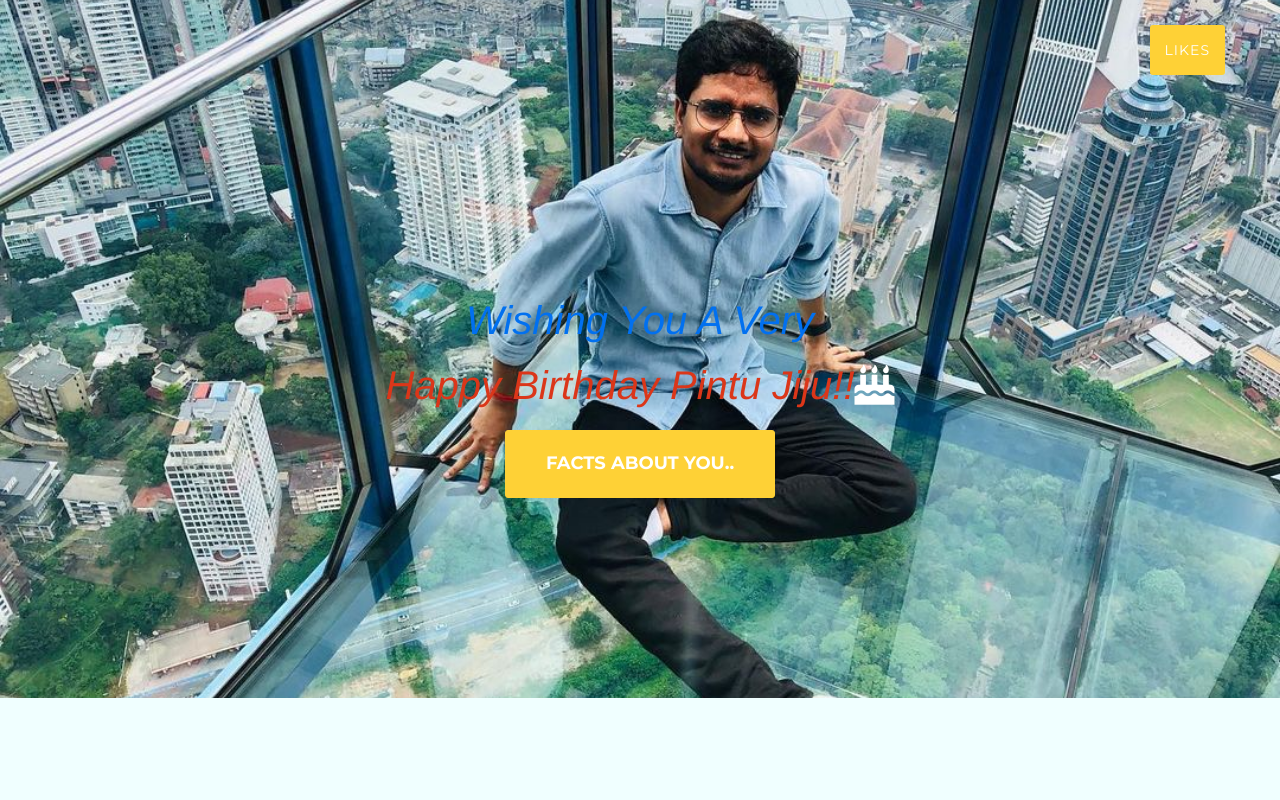
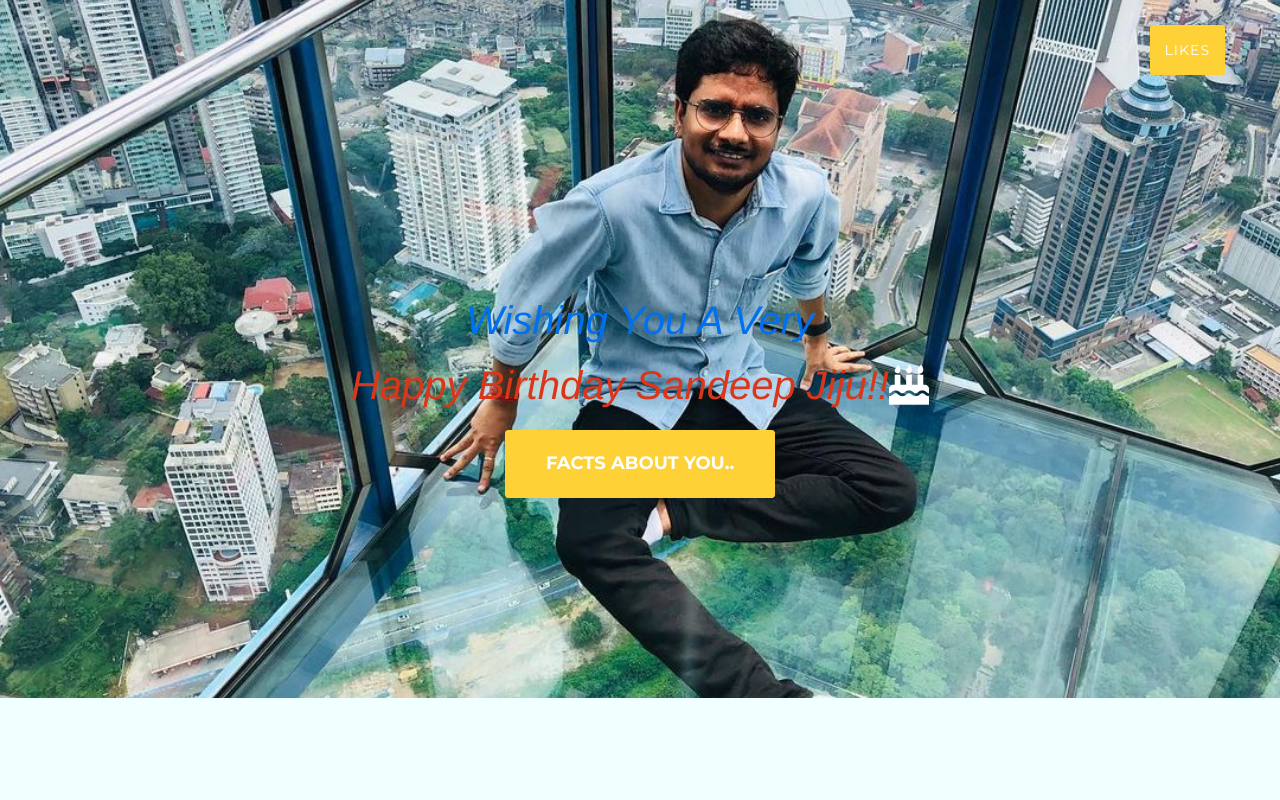
Before and after one commit to viveksahu26/Birthday, a plain HTML site: page web/index.html in a window 1280 px wide. Shown: the top 800 px of the page. Drawn offline with nearby package versions, Linux system fonts and the light colour scheme; a web font is replaced by a local one.

Commit message:
name changes

```diff
--- a/web/index.html
+++ b/web/index.html
@@ -58,7 +58,7 @@
         <div class="container">
             <div class="intro-text">
                 <div class="intro-lead-in"><span style="color:rgb(1, 112, 240)">Wishing You A Very</span></div>
-                <div class="intro-lead-in"><span style="color:rgb(219, 54, 25)">Happy </span><span style="color:rgb(219, 54, 25);">Birthday </span><span style="color:rgb(219, 54, 25);">Pintu Jiju!!</span><i class="fa fa-birthday-cake fa-stack-4x " aria-hidden="true"></i></div>
+                <div class="intro-lead-in"><span style="color:rgb(219, 54, 25)">Happy </span><span style="color:rgb(219, 54, 25);">Birthday </span><span style="color:rgb(219, 54, 25);">Sandeep Jiju!!</span><i class="fa fa-birthday-cake fa-stack-4x " aria-hidden="true"></i></div>
                 <a href="#services" class="page-scroll btn btn-xl">Facts about You..</a>
             </div>
         </div>
```
